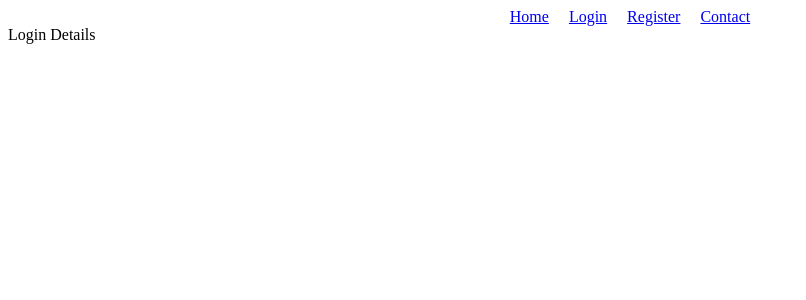
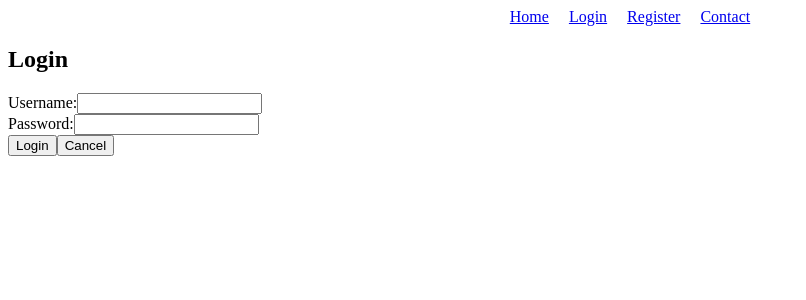
Before and after one commit to NageshGandikota549/cloudHunt, a React (Create React App) app in the folder product-management/: page /login in a window 1280 px wide. Shown: the top 300 px of the page, without its empty margins (0-806 px from the left). Built offline with nearby package versions, Linux system fonts and the light colour scheme.

Commit message:
added login

```diff
--- a/product-management/package.json
+++ b/product-management/package.json
@@ -9,7 +9,7 @@
     "react": "^18.2.0",
     "react-dom": "^18.2.0",
     "react-router-dom": "^6.15.0",
-    "react-scripts": "5.0.1",
+    "react-scripts": "^5.0.1",
     "web-vitals": "^2.1.4"
   },
   "scripts": {
--- a/product-management/src/App.jsx
+++ b/product-management/src/App.jsx
@@ -1,9 +1,10 @@
 import {BrowserRouter, Route, Routes } from "react-router-dom";
 import { Navbar } from './navbar';
-import { Login } from './login';
+import  Login  from './login/Login';
 import { Home } from './home';
 import { Register } from './register';
 import { Contact } from './contact';
+
 
 
 export function App() {
--- a/product-management/src/login/Login.jsx
+++ b/product-management/src/login/Login.jsx
@@ -1,5 +1,54 @@
-import React from "react";
+import React, { useState } from 'react';
 
-export const Login = () => {
-  return <div>Login Details</div>;
-};
+function Login() {
+  const [username, setUsername] = useState('');
+  const [password, setPassword] = useState('');
+
+  const handleUsernameChange = (event) => {
+    setUsername(event.target.value);
+  };
+
+  const handlePasswordChange = (event) => {
+    setPassword(event.target.value);
+  };
+
+  const handleSubmit = (event) => {
+    event.preventDefault();
+
+    // Perform authentication logic here using username and password
+    console.log('Username:', username);
+    console.log('Password:', password);
+
+    // Reset form fields after submission
+    setUsername('');
+    setPassword('');
+  };
+
+  return (
+    <div>
+      <h2>Login</h2>
+      <form onSubmit={handleSubmit}>
+        <div>
+          <label>Username:</label>
+          <input
+            type="text"
+            value={username}
+            onChange={handleUsernameChange}
+          />
+        </div>
+        <div>
+          <label>Password:</label>
+          <input
+            type="password"
+            value={password}
+            onChange={handlePasswordChange}
+          />
+        </div>
+        <button type="submit">Login</button>
+        <button type="Cancel">Cancel</button>
+      </form>
+    </div>
+  );
+}
+
+export default Login;
--- a/product-management/src/navbar/Navbar.jsx
+++ b/product-management/src/navbar/Navbar.jsx
@@ -5,7 +5,7 @@ import './navbar.css';
 export const Navbar = () => {
 return <div className="navbar-conatiner">
   <div className="item"><Link to={'/'}>Home</Link></div>
-  <div className="item"><Link to={'/login'}>Login</Link></div>
+  <div className="item"><Link to={'/Login'}>Login</Link></div>
   <div className="item"><Link to={'/register'}>Register</Link></div>
   <div className="item"><Link to={'/contact'}>Contact</Link></div>
 </div>
```
Also changed, not shown: 1 other file (tests, documents, lock files or other folders).
